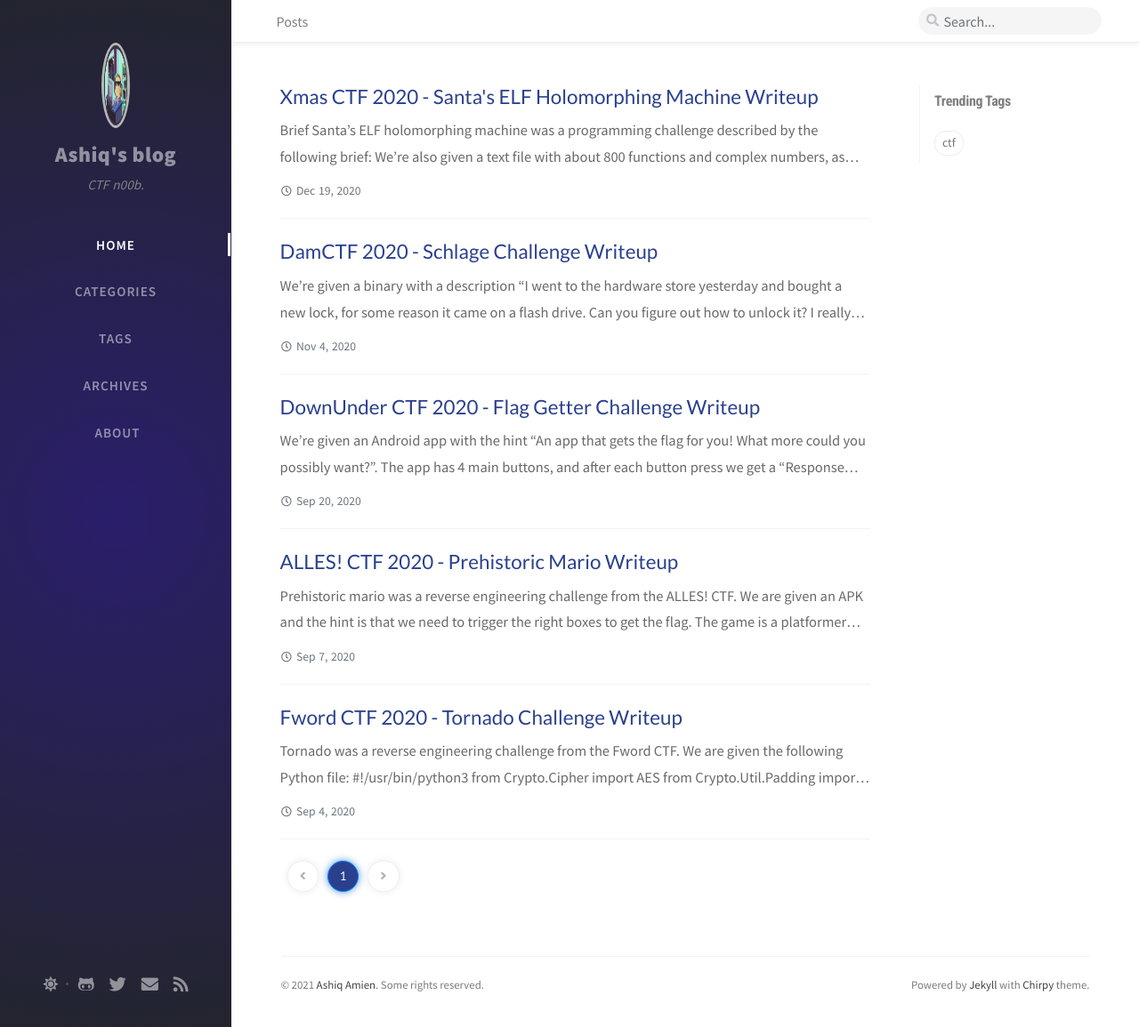
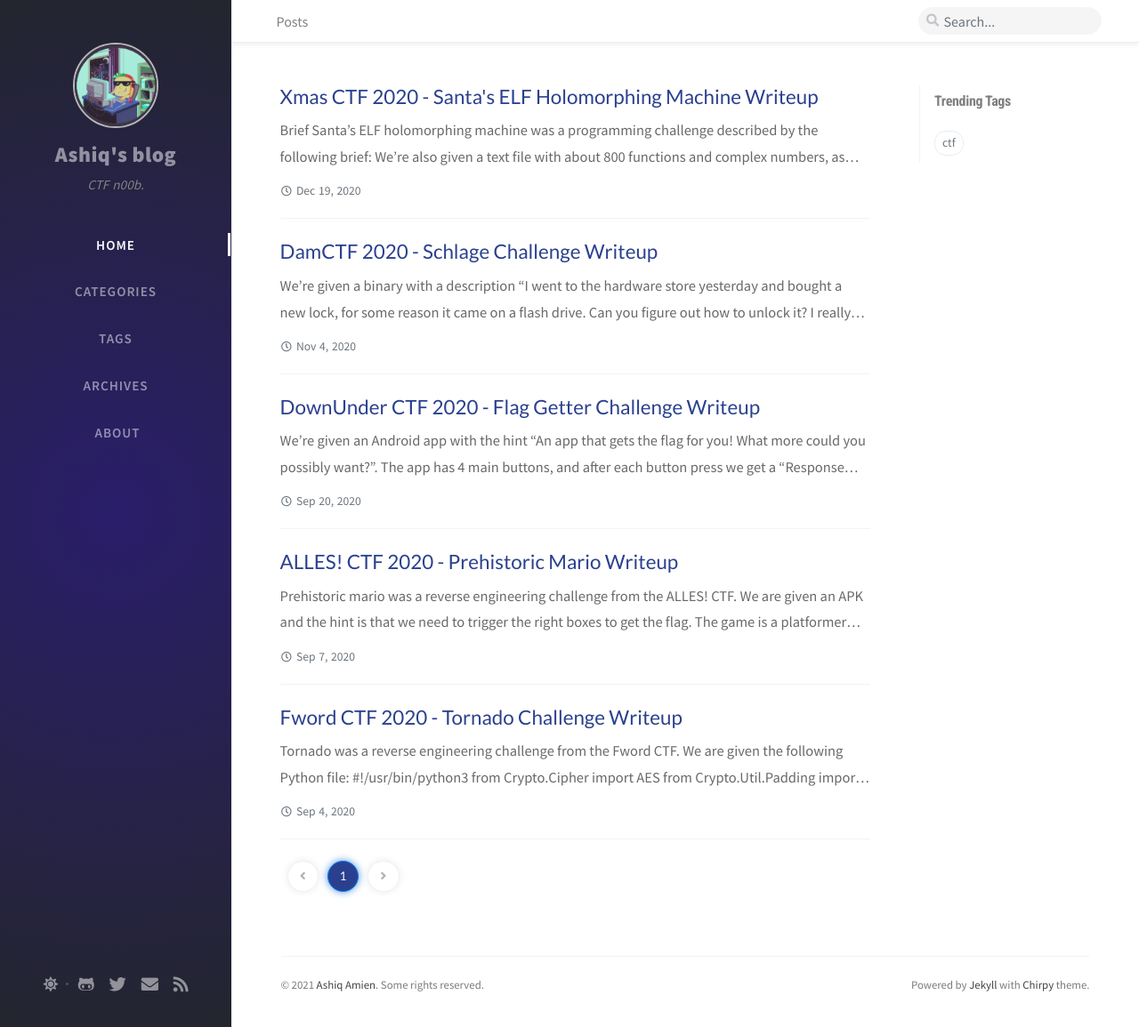
Before and after one commit to toastedsteaksandwich/toastedsteaksandwich.github.io, a Jekyll site: the page built from index.html, in a window 1280 px wide and 1155 px high. Shown: the whole window at 89% size. Built offline with Jekyll 4.4.1, drawn with Linux system fonts in a browser that asks for light colours; nearby versions of some CDN libraries; the list of posts is cut into pages by our own code; comment, search, counter and statistics services are not loaded.

Commit message:
Update main.scss

```diff
--- a/assets/css/_addon/main.scss
+++ b/assets/css/_addon/main.scss
@@ -231,10 +231,10 @@ $sidebar-display: "sidebar-display";
 #avatar {
   >a {
     display: block;
-    width: 2rem;
+    width: 6rem;
     height: 6rem;
     border-radius: 50%;
-    border: 3.3px solid #b6b6b6;
+    border: 2px solid #b6b6b6;
     overflow: hidden;
     transform: translateZ(0); // fixed the zoom in Safari
     -webkit-transition: border-color 0.35s ease-in-out;
@@ -253,14 +253,12 @@ $sidebar-display: "sidebar-display";
     -moz-transition: transform .5s;
     transition: transform .5s;
 
-    /*
     &:hover {
       -ms-transform: scale(1.2);
       -moz-transform: scale(1.2);
       -webkit-transform: scale(1.2);
       transform: scale(1.2);
     }
-    */
   }
 } // #avatar
 
@@ -1372,8 +1370,8 @@ div.post-content .table-wrapper {
       -ms-flex-pack: normal !important;
       justify-content: normal !important;
       >a {
-        width: 12.4rem; //good tested size
-        height: 12.4rem;
+        width: 6.2rem;
+        height: 6.2rem;
       }
     }
 
```
